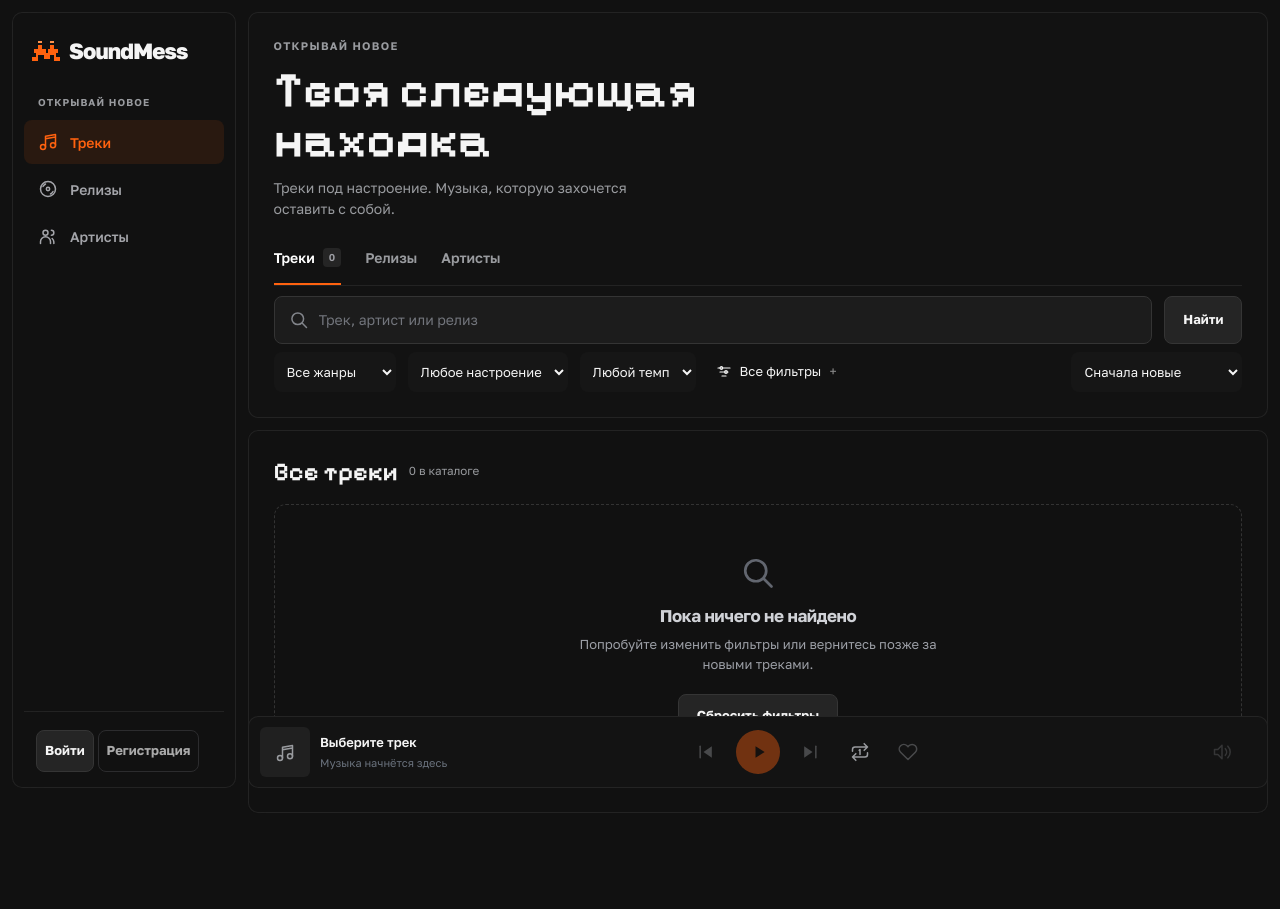
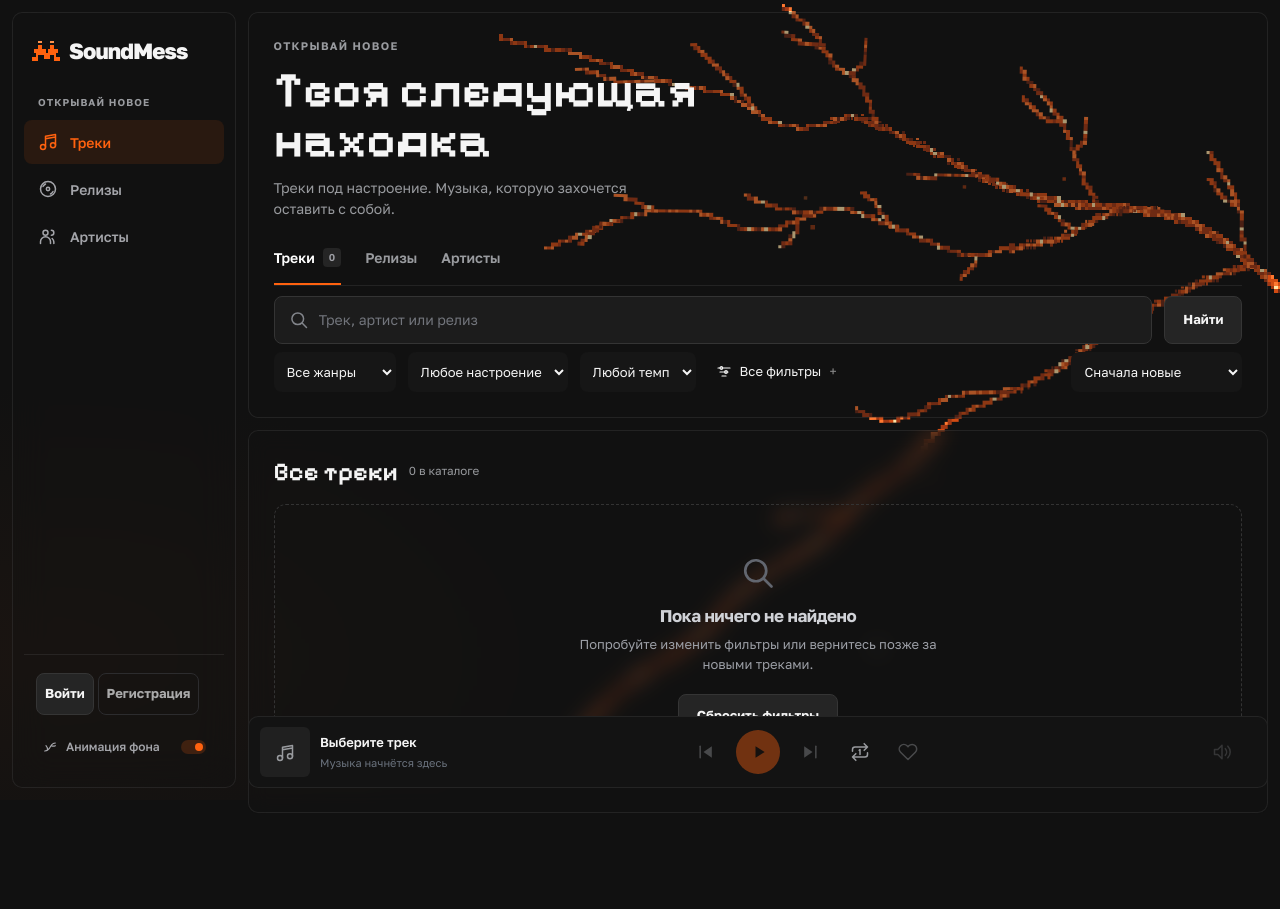
Before and after one commit to 4Zepar/SoundMess, a Django app: page / in a window 1280 px wide. Run offline with Django 5.2, Linux system fonts and the light colour scheme; data that the repository does not hold is empty.

Commit message:
feat: animate pixel branches

```diff
--- a/my_app/pc_store/static/pc_store/css/theme.css
+++ b/my_app/pc_store/static/pc_store/css/theme.css
@@ -33,6 +33,49 @@ h1,
     font-family: "Pixelify Sans", "Golos Text", sans-serif;
     font-weight: 600;
     letter-spacing: -.015em;
+}
+
+.site-backdrop {
+    position: fixed;
+    inset: 0;
+    z-index: -1;
+    overflow: hidden;
+    pointer-events: none;
+    background: radial-gradient(ellipse at 3% 82%, #1a1411 0, transparent 29%), #111;
+}
+
+.ambient-tree {
+    position: absolute;
+    inset: 0 0 0 var(--sidebar-width);
+    width: calc(100% - var(--sidebar-width));
+    height: 100%;
+}
+
+.ambient-branch-sway {
+    transform-box: view-box;
+    animation: branch-sway var(--sway-time) ease-in-out var(--sway-delay) infinite alternate;
+}
+
+.ambient-petal {
+    opacity: 0;
+    animation: branch-fall var(--fall-time) linear var(--fall-delay) infinite;
+}
+
+@keyframes branch-sway {
+    from { transform: rotate(calc(-1 * var(--sway-angle))); }
+    to { transform: rotate(var(--sway-angle)); }
+}
+
+@keyframes branch-fall {
+    0% { opacity: 0; transform: translate(0, 0); }
+    12% { opacity: .88; }
+    42% { transform: translate(calc(var(--fall-drift) * -.35), calc(var(--fall-distance) * .32)); }
+    76% { opacity: .58; }
+    100% { opacity: 0; transform: translate(var(--fall-drift), var(--fall-distance)); }
+}
+
+.ambient-paused :is(.ambient-branch-sway, .ambient-petal) {
+    animation: none;
 }
 
 .app-layout {
@@ -101,6 +144,49 @@ h1,
 
 .workspace {
     padding-bottom: calc(var(--player-height) + var(--panel-gap));
+}
+
+.ambient-toggle {
+    width: 100%;
+    border: 0;
+    background: transparent;
+    text-align: left;
+    gap: 8px;
+}
+
+.sidebar-bottom .ambient-toggle {
+    margin-top: 10px;
+    padding-inline: 6px;
+    font-size: 12px;
+}
+
+.ambient-switch {
+    position: relative;
+    flex: 0 0 25px;
+    height: 14px;
+    margin-inline-start: auto;
+    border-radius: 8px;
+    background: #303030;
+}
+
+.ambient-switch::after {
+    content: "";
+    position: absolute;
+    top: 3px;
+    left: 3px;
+    width: 8px;
+    height: 8px;
+    border-radius: 50%;
+    background: var(--muted);
+}
+
+.ambient-toggle[aria-pressed="true"] .ambient-switch {
+    background: rgb(255 98 15 / 18%);
+}
+
+.ambient-toggle[aria-pressed="true"] .ambient-switch::after {
+    transform: translateX(11px);
+    background: var(--accent);
 }
 
 .sidebar-auth {
@@ -333,6 +419,13 @@ h1,
         padding-bottom: calc(var(--player-height) + var(--mobile-tabs-height) + var(--panel-gap) * 2);
     }
 
+    .ambient-tree {
+        inset-inline-start: 0;
+        width: 100%;
+        height: 72%;
+        opacity: .68;
+    }
+
     .surface-section,
     .main-content.page-surface {
         padding: 12px;
@@ -436,3 +529,10 @@ h1,
         background: var(--surface-hover);
     }
 }
+
+@media (prefers-reduced-motion: reduce) {
+    .ambient-branch-sway,
+    .ambient-petal {
+        animation: none;
+    }
+}
--- /dev/null
+++ b/my_app/pc_store/static/pc_store/js/ambient.js
@@ -0,0 +1,147 @@
+const SVG_NS = 'http://www.w3.org/2000/svg';
+const PIXEL = 3;
+const PALETTE = ['#6b2815', '#a23813', '#d14b13', '#ff7830', '#ffe2a5'];
+const MOTION_KEY = 'soundmess.ambient-paused';
+
+function pixelShape(x, y, solid) {
+    const size = solid ? PIXEL : PIXEL - .6;
+    return `M${x} ${y}h${size}v${size}h-${size}z`;
+}
+
+function addPath(target, data, fill) {
+    if (!data.length) return;
+    const path = document.createElementNS(SVG_NS, 'path');
+    path.setAttribute('d', data.join(''));
+    path.setAttribute('fill', fill);
+    target.append(path);
+}
+
+function samplePixels(branch, length, width, seed) {
+    const shades = PALETTE.map(() => []);
+    const cells = new Map();
+
+    function addCell(column, row, solid) {
+        const key = `${column},${row}`;
+        const existing = cells.get(key);
+        if (existing?.solid || (existing && !solid)) return;
+        const value = (Math.imul(column + seed, 73856093) ^ Math.imul(row + 17, 19349663)) >>> 0;
+        if (!solid && value % 10 < 4) return;
+
+        const tone = value % 100;
+        const color = tone < 12 ? 0 : tone < 40 ? 1 : tone < 72 ? 2 : tone < 94 ? 3 : 4;
+        cells.set(key, { column, row, solid, color: solid ? color : Math.max(0, color - 1) });
+    }
+
+    let previous;
+    for (let distance = 0; distance <= length; distance = Math.min(distance + 1.25, length)) {
+        const { x, y } = branch.getPointAtLength(distance);
+        const column = Math.round(x / PIXEL);
+        const row = Math.round(y / PIXEL);
+        if (previous && previous.column !== column && previous.row !== row) {
+            addCell(column, previous.row, true);
+        }
+        addCell(column, row, true);
+        previous = { column, row };
+        if (distance === length) break;
+
+        const next = branch.getPointAtLength(Math.min(length, distance + 1));
+        const angle = Math.atan2(next.y - y, next.x - x);
+        const radius = width * (1 - distance / length) / 2;
+        for (const side of [-1, 1]) {
+            for (let offset = 2; offset <= radius; offset += PIXEL) {
+                const outerColumn = Math.round((x - Math.sin(angle) * offset * side) / PIXEL);
+                const outerRow = Math.round((y + Math.cos(angle) * offset * side) / PIXEL);
+                addCell(outerColumn, outerRow, offset < radius * .6);
+            }
+        }
+    }
+
+    for (const { column, row, solid, color } of cells.values()) {
+        shades[color].push(pixelShape(column * PIXEL, row * PIXEL, solid));
+    }
+    return shades;
+}
+
+function addFallingPixels(group, branch, length, index, count) {
+    for (let petal = 0; petal < count; petal++) {
+        const point = branch.getPointAtLength(length * (.57 + .14 * petal));
+        const seed = index * 7 + petal * 13;
+        const pixel = document.createElementNS(SVG_NS, 'rect');
+        pixel.classList.add('ambient-petal');
+        pixel.setAttribute('x', Math.round(point.x / PIXEL) * PIXEL);
+        pixel.setAttribute('y', Math.round(point.y / PIXEL) * PIXEL);
+        pixel.setAttribute('width', seed % 4 === 0 ? 4 : 3);
+        pixel.setAttribute('height', seed % 4 === 0 ? 4 : 3);
+        pixel.setAttribute('fill', PALETTE[2 + seed % 3]);
+        pixel.style.setProperty('--fall-time', `${7 + seed % 6}s`);
+        pixel.style.setProperty('--fall-delay', `-${seed % 14 + 1}s`);
+        pixel.style.setProperty('--fall-distance', `${108 + seed % 102}px`);
+        pixel.style.setProperty('--fall-drift', `${seed % 2 === 0 ? 16 + seed % 18 : -12 - seed % 18}px`);
+        group.append(pixel);
+    }
+}
+
+export class AmbientTree {
+    constructor() {
+        this.reducedMotion = matchMedia('(prefers-reduced-motion: reduce)');
+        try {
+            this.paused = localStorage.getItem(MOTION_KEY) === 'true';
+        } catch {
+            this.paused = false;
+        }
+        this.draw();
+        this.reducedMotion.addEventListener('change', () => this.sync());
+        document.addEventListener('visibilitychange', () => this.sync());
+        document.addEventListener('click', event => {
+            if (!event.target.closest('[data-ambient-toggle]')) return;
+            this.paused = !this.paused;
+            try {
+                localStorage.setItem(MOTION_KEY, String(this.paused));
+            } catch {
+                // The control still works for this page when storage is unavailable.
+            }
+            this.sync();
+        });
+        this.sync();
+    }
+
+    draw() {
+        const svg = document.querySelector('.ambient-tree');
+        const target = svg.querySelector('.ambient-pixels');
+        const branches = new Map();
+
+        svg.querySelectorAll('[data-branch]').forEach((branch, index) => {
+            const length = branch.getTotalLength();
+            const width = Number(branch.dataset.width);
+            const origin = branch.getPointAtLength(0);
+            const group = document.createElementNS(SVG_NS, 'g');
+            group.classList.add('ambient-branch');
+            if (branch.dataset.parent) {
+                const angle = length > 260 ? .5 : 1.2 + index % 4 * .32;
+                group.classList.add('ambient-branch-sway');
+                group.style.transformOrigin = `${origin.x}px ${origin.y}px`;
+                group.style.setProperty('--sway-angle', `${angle}deg`);
+                group.style.setProperty('--sway-time', `${4.5 + index % 5 * .7}s`);
+                group.style.setProperty('--sway-delay', `-${index % 6 * .55}s`);
+            }
+            (branches.get(branch.dataset.parent) ?? target).append(group);
+            branches.set(branch.dataset.branch, group);
+
+            samplePixels(branch, length, width, index + 11).forEach((pixels, color) => {
+                addPath(group, pixels, PALETTE[color]);
+            });
+            if (branch.dataset.parent && length >= 85) {
+                addFallingPixels(group, branch, length, index, width > 6 ? 2 : 1);
+            }
+        });
+    }
+
+    sync() {
+        const active = !this.paused && !this.reducedMotion.matches;
+        document.documentElement.classList.toggle('ambient-paused', !active || document.hidden);
+        for (const button of document.querySelectorAll('[data-ambient-toggle]')) {
+            button.hidden = this.reducedMotion.matches;
+            button.setAttribute('aria-pressed', String(active));
+        }
+    }
+}
--- a/my_app/pc_store/static/pc_store/js/app.js
+++ b/my_app/pc_store/static/pc_store/js/app.js
@@ -1,11 +1,16 @@
 import { Actions } from './actions.js';
+import { AmbientTree } from './ambient.js';
 import { Navigation } from './navigation.js';
 import { Player } from './player.js';
 
 const player = new Player();
+const ambient = new AmbientTree();
 let actions;
 const navigation = new Navigation({
-    mount: () => actions.mount(),
+    mount: () => {
+        actions.mount();
+        ambient.sync();
+    },
     unmount: () => actions.unmount(),
 });
 actions = new Actions(player, navigation);
--- a/my_app/templates/base.html
+++ b/my_app/templates/base.html
@@ -21,6 +21,7 @@
     <a class="skip-link" href="#main-content">К содержанию</a>
 
     {% include 'includes/sprite.html' %}
+    {% include 'includes/ambient_tree.html' %}
 
     <div class="app-layout" id="app-shell" data-authenticated="{{ user.is_authenticated|yesno:'true,false' }}"
         data-page="{{ request.resolver_match.url_name }}">
@@ -100,6 +101,7 @@
                 </div>
                 {% endif %}
 
+                {% include 'includes/ambient_toggle.html' %}
             </div>
         </aside>
         <div class="workspace">
@@ -163,6 +165,7 @@
                     <a href="{% url 'login' %}">Войти</a>
                     <a href="{% url 'register' %}">Регистрация</a>
                     {% endif %}
+                    {% include 'includes/ambient_toggle.html' %}
                 </div>
             </details>
         </nav>
--- /dev/null
+++ b/my_app/templates/includes/ambient_toggle.html
@@ -0,0 +1,5 @@
+<button class="nav-link ambient-toggle" type="button" data-ambient-toggle hidden aria-pressed="true">
+    {% include 'includes/icon.html' with name='ambient' small=True %}
+    <span>Анимация фона</span>
+    <span class="ambient-switch" aria-hidden="true"></span>
+</button>
--- /dev/null
+++ b/my_app/templates/includes/ambient_tree.html
@@ -0,0 +1,61 @@
+<div class="site-backdrop" aria-hidden="true">
+    <svg class="ambient-tree" viewBox="0 0 920 700" preserveAspectRatio="xMaxYMin slice"
+        focusable="false">
+        <defs>
+            <path data-branch="spine" data-width="10" d="M923 254
+                C889 224 862 197 824 187 S752 181 717 172
+                C681 166 662 155 637 141 S587 116 550 100
+                C531 98 518 115 489 108 S455 85 428 78
+                C381 71 345 59 315 48 S271 44 240 31" />
+            <path data-branch="upper-right" data-parent="spine" data-width="3.4" d="M891 225
+                C884 208 888 192 882 178 S869 151 856 131" />
+            <path data-branch="right-bud" data-parent="upper-right" data-width="2" d="M882 178
+                C870 173 862 164 856 155" />
+            <path data-branch="upright" data-parent="spine" data-width="4.3" d="M762 179
+                C748 160 742 143 735 124 C728 101 707 82 689 61" />
+            <path data-branch="upright-fork" data-parent="upright" data-width="2.2" d="M737 131
+                Q751 121 746 103" />
+            <path data-branch="upright-bud" data-parent="upright" data-width="2.5" d="M728 106
+                C713 107 702 96 693 84" />
+            <path data-branch="short-left" data-parent="spine" data-width="2.5" d="M710 171
+                C681 165 667 150 642 152 S614 157 595 153" />
+            <path data-branch="upper-middle" data-parent="spine" data-width="4.2" d="M568 107
+                C558 87 557 71 540 63 C519 53 518 31 501 19 L483 7" />
+            <path data-branch="upper-tip" data-parent="upper-middle" data-width="2" d="M542 64
+                C552 60 558 46 556 33" />
+            <path data-branch="upper-bud" data-parent="upper-middle" data-width="2" d="M519 41
+                C507 41 495 37 484 29" />
+            <path data-branch="upper-left" data-parent="spine" data-width="3" d="M461.8 95.8
+                Q445 66 408 35" />
+            <path data-branch="west-bud" data-parent="spine" data-width="2.8" d="M375 68
+                C361 69 346 73 329 63 Q319 57 306 58" />
+            <path data-branch="lower-sweep" data-parent="spine" data-width="5.4" d="M825 187
+                C793 176 772 181 745 198 S697 211 668 220
+                C639 229 611 208 585 199 S537 175 512 188
+                C490 196 473 208 447 199 S406 181 376 186 S330 199 312 207 L278 220" />
+            <path data-branch="lower-tip" data-parent="lower-sweep" data-width="2.9" d="M649.1 222
+                Q663 222 642 242" />
+            <path data-branch="lower-bud" data-parent="lower-sweep" data-width="2.6" d="M742 200
+                C728 196 722 183 708 179" />
+            <path data-branch="lower-fork" data-parent="lower-sweep" data-width="2.8" d="M586 200
+                C569 192 574 176 554 167" />
+            <path data-branch="left-fork" data-parent="lower-sweep" data-width="2.6" d="M512 188
+                C492 183 476 182 453 171" />
+            <path data-branch="left-tip" data-parent="lower-sweep" data-width="2.3" d="M498 193
+                Q501 207 483 217" />
+            <path data-branch="west-tip" data-parent="lower-sweep" data-width="2.4" d="M376 186
+                C362 181 352 174 338 174" />
+            <path data-branch="west-tip-low" data-parent="lower-sweep" data-width="2" d="M341 195
+                C326 197 318 211 309 216" />
+            <path data-branch="tail" data-parent="spine" data-width="6" d="M895.3 229.5
+                C856 238 821 258 781 281 S731 319 689 337
+                C654 354 635 354 606 388 S561 418 542 444
+                C513 481 461 491 430 530 S369 569 329 609 L304 636" />
+            <path data-branch="tail-fork" data-parent="tail" data-width="3.2" d="M689 337
+                C657 339 632 338 607 353 S565 363 548 351" />
+            <path data-branch="tail-bud" data-parent="tail" data-width="2.7" d="M542 444
+                C518 445 496 438 481 451" />
+        </defs>
+        <g class="ambient-pixels" shape-rendering="crispEdges"></g>
+    </svg>
+</div>
--- a/my_app/templates/includes/sprite.html
+++ b/my_app/templates/includes/sprite.html
@@ -2,6 +2,9 @@
     <defs>
         <symbol id="icon-more" viewBox="0 0 24 24">
             <path d="M5 12h.01m6.99 0h.01m6.99 0h.01" stroke-width="3" />
+        </symbol>
+        <symbol id="icon-ambient" viewBox="0 0 24 24">
+            <path d="M4 18c4 0 7-3 9-7 2-4 4-5 7-5M8 17c1-3 0-5-2-7m8 0c2 1 4 1 6 0" />
         </symbol>
         <symbol id="icon-music" viewBox="0 0 24 24">
             <path d="M9 18V5l12-2v13M9 8l12-2" />
```
